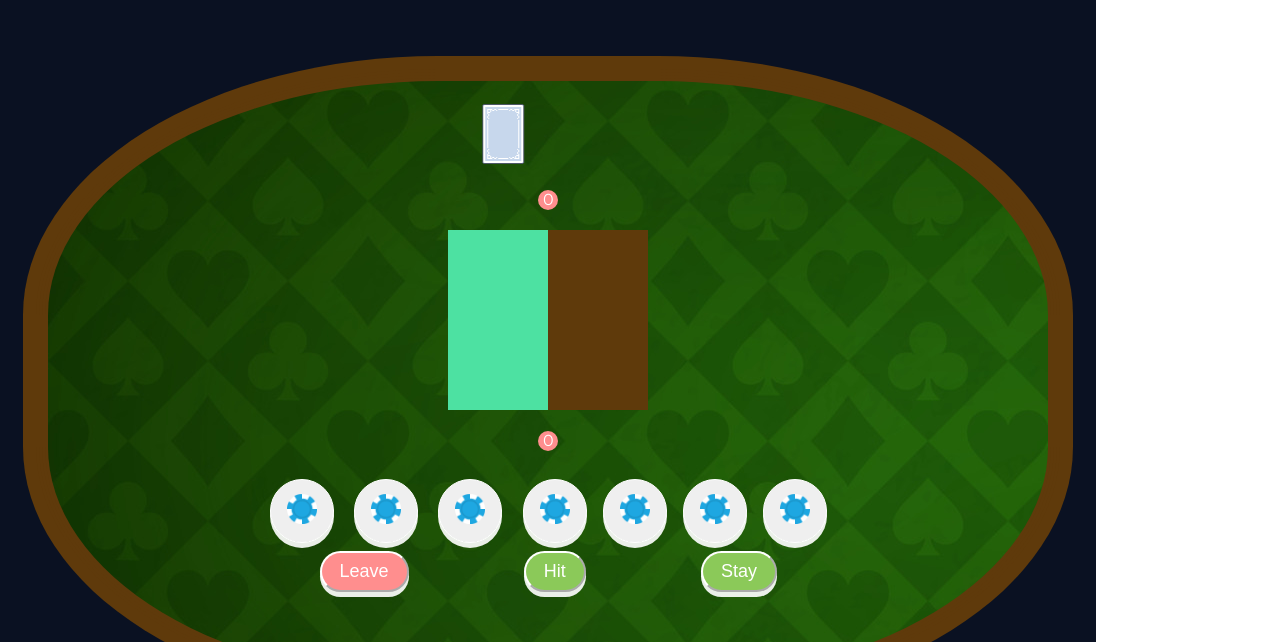
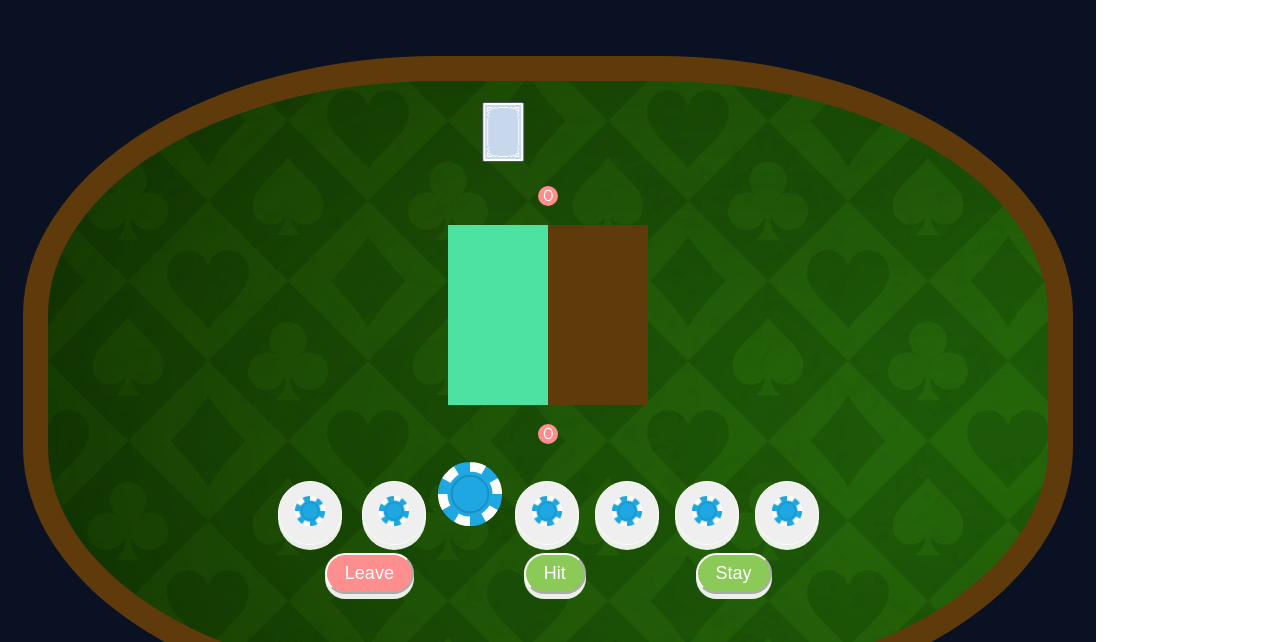
Before and after one commit to cda34-24-01/blackjack, a PHP site: page /table in a window 1280 px wide. Shown: the part 78-720 px from the top of the page. Run offline with PHP 8.4, Linux system fonts and the light colour scheme; the visitor is signed in with stand-in values (Sample User, id 1); data that the repository does not hold is empty.

Commit message:
before mises

```diff
--- a/views/table_view.php
+++ b/views/table_view.php
@@ -75,8 +75,6 @@
             <button class="btn btnMoney" data-value="5">
             <img src="public/images/Chips/chipBlueWhite.png" alt="chips coins" />
             </button>
-
-            <button class="btn btnMoney" data-value="25">
             <img src="public/images/Chips/chipBlueWhite.png" alt="chips coins" />
             </button>
             <button class="btn btnMoney" data-value="50">
```
